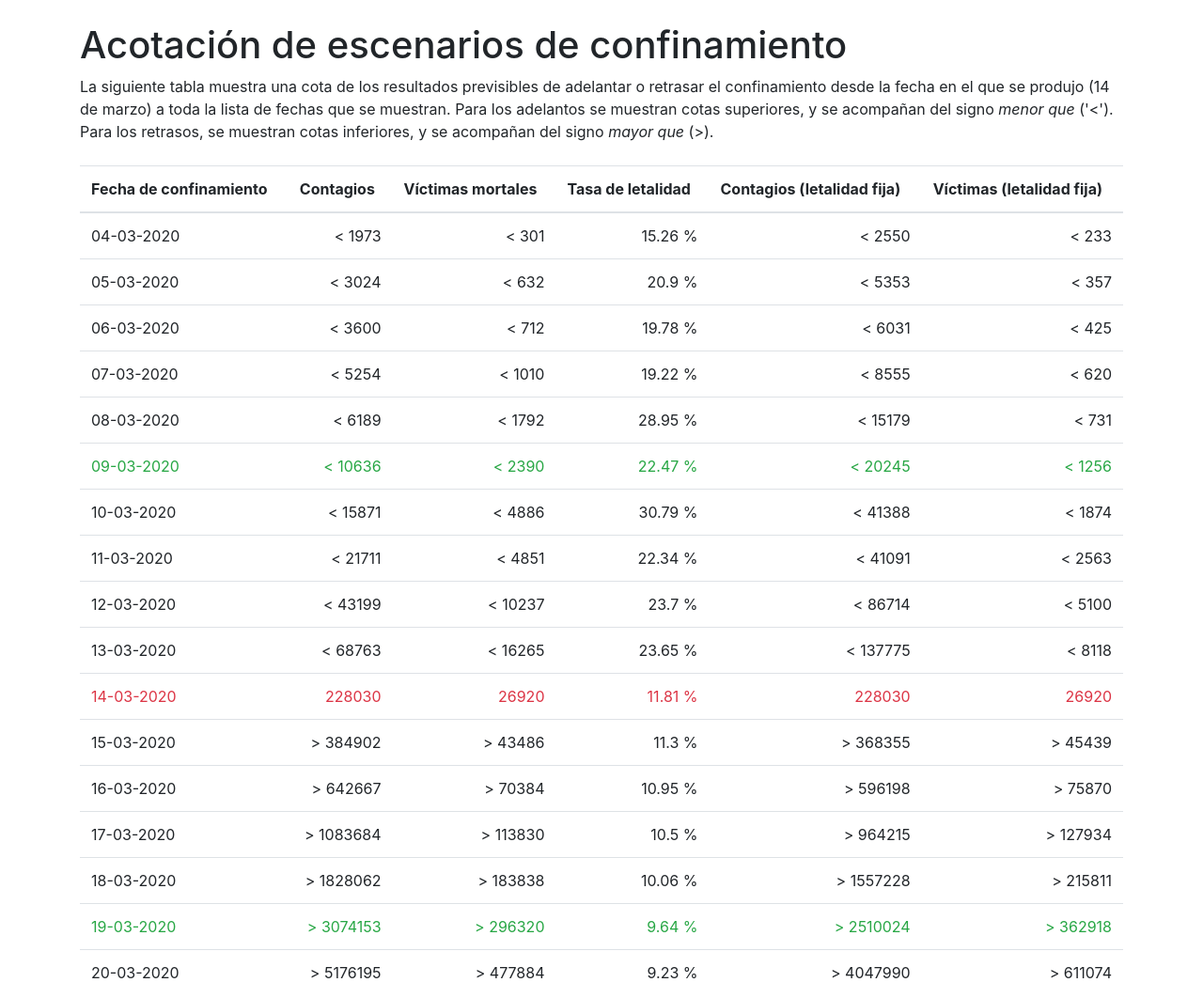
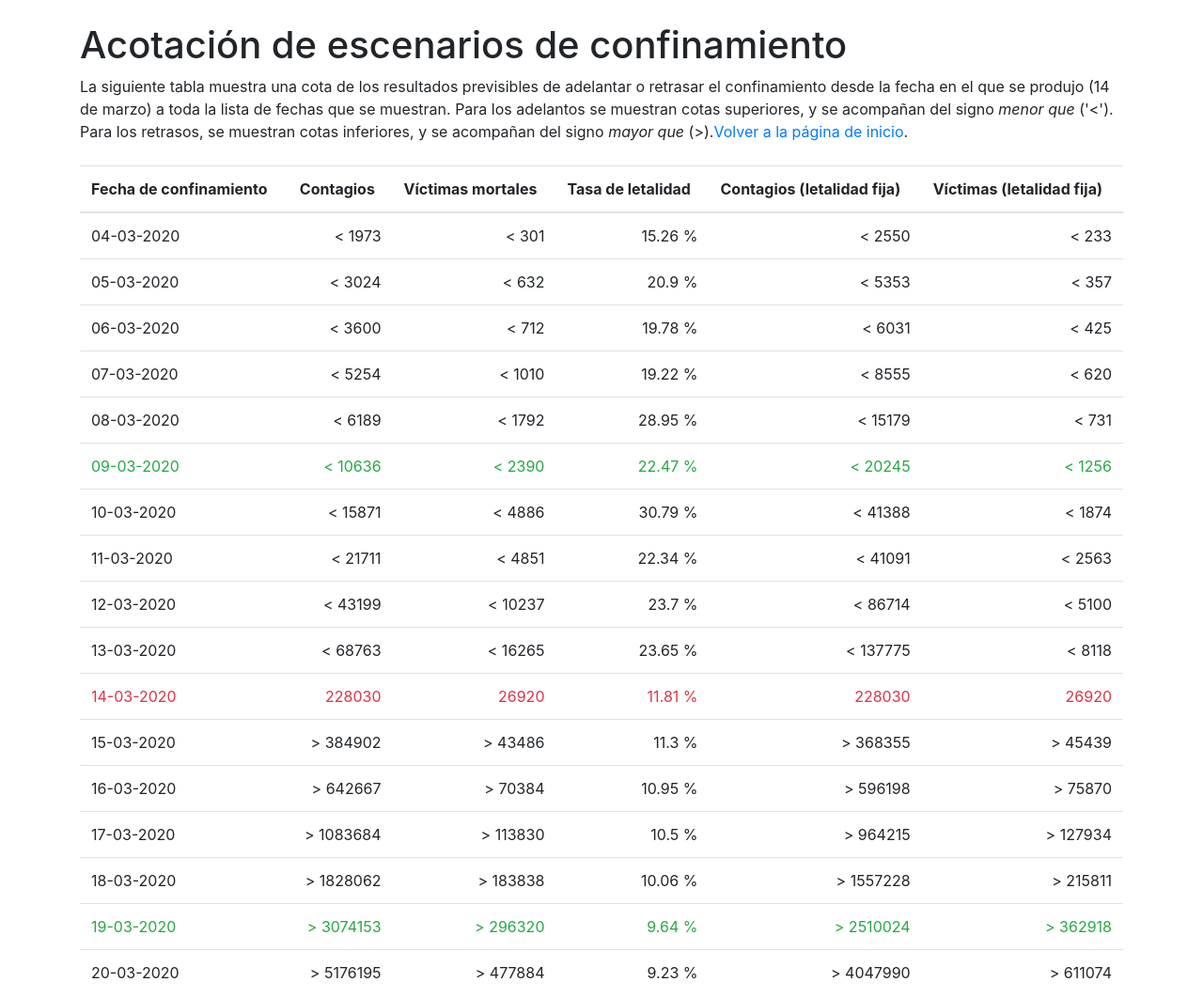
Before and after one commit to coronarealtime/coronarealtime.github.io, a plain HTML site: page acotaciones.html in a window 1280 px wide. Shown: the top 1062 px of the page at 94% size. Drawn offline with nearby package versions, Linux system fonts and the light colour scheme.

Commit message:
Update acotaciones.html

```diff
--- a/acotaciones.html
+++ b/acotaciones.html
@@ -20,7 +20,7 @@
       <div class="mt-4">
         <h1>Acotación de escenarios de confinamiento</h1>
       </div>
-      <p>La siguiente tabla muestra una cota de los resultados previsibles de adelantar o retrasar el confinamiento desde la fecha en el que se produjo (14 de marzo) a toda la lista de fechas que se muestran. Para los adelantos se muestran cotas superiores, y se acompañan del signo <em>menor que</em> ('&lt;'). Para los retrasos, se muestran cotas inferiores, y se acompañan del signo <em>mayor que</em> (&gt;).</p>
+      <p>La siguiente tabla muestra una cota de los resultados previsibles de adelantar o retrasar el confinamiento desde la fecha en el que se produjo (14 de marzo) a toda la lista de fechas que se muestran. Para los adelantos se muestran cotas superiores, y se acompañan del signo <em>menor que</em> ('&lt;'). Para los retrasos, se muestran cotas inferiores, y se acompañan del signo <em>mayor que</em> (&gt;).<a href="index.html">Volver a la página de inicio</a>.</p>
 
 
   <div class="mt-4 mb-5" id="boundaries_table">
```
